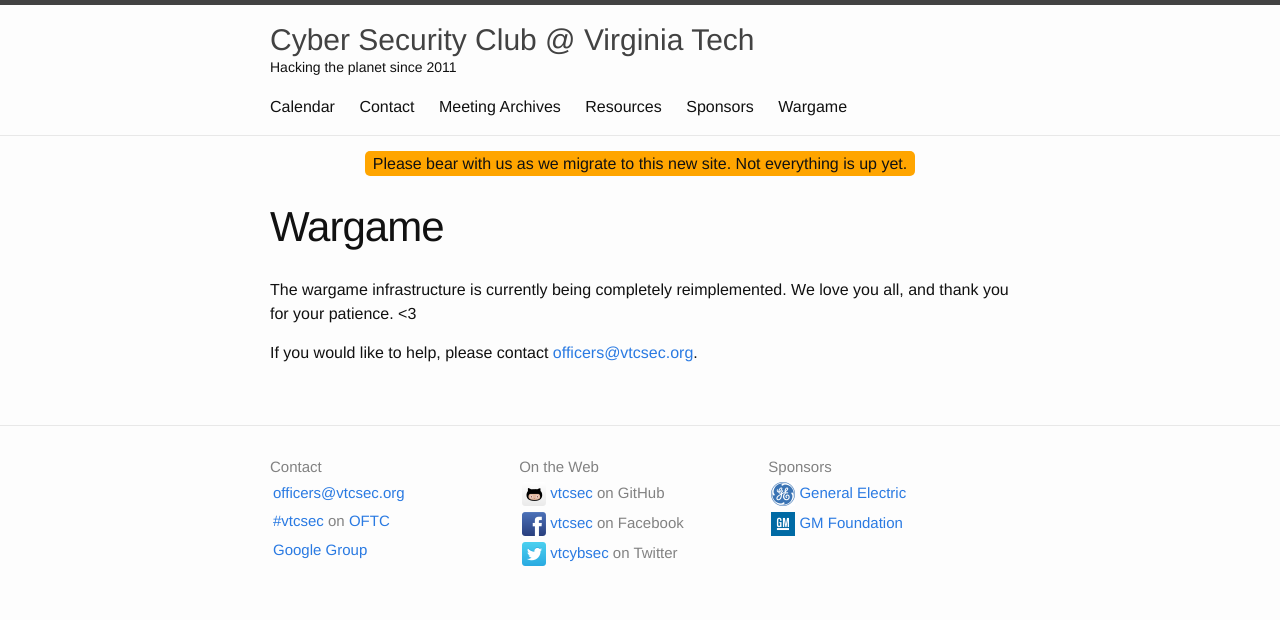
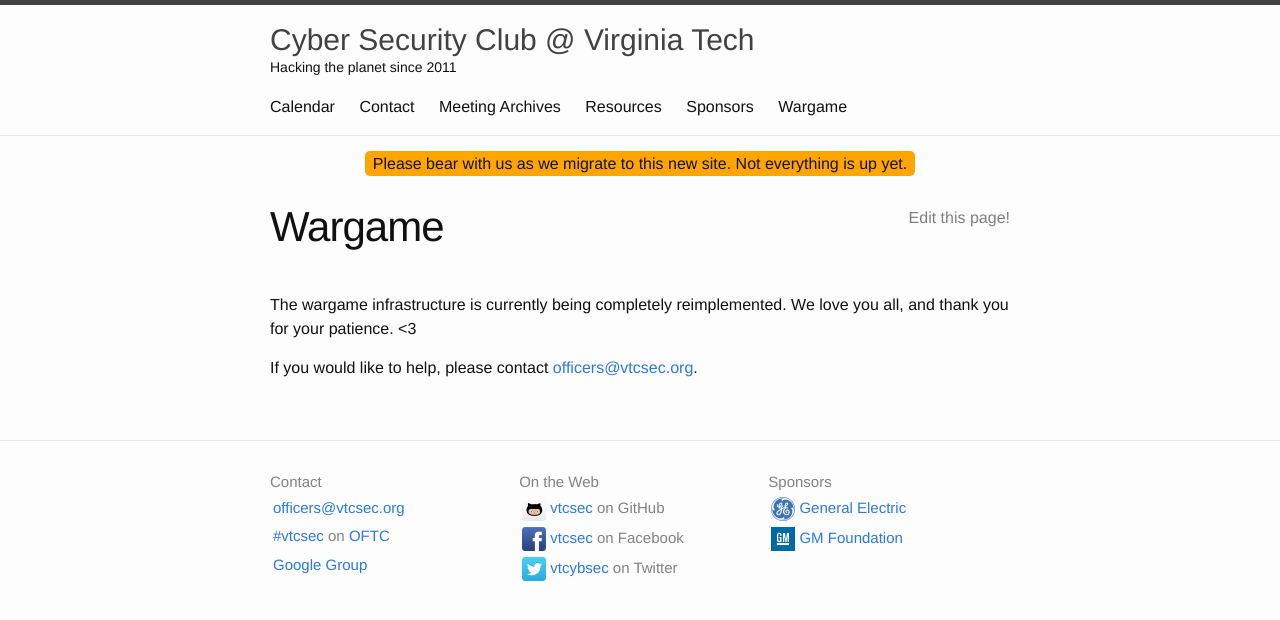
Before and after one commit to VTCSec/vtcsec.org, a Jekyll site: the page built from wargame.md, in a window 1280 px wide. Shown: the top 620 px of the page. Built offline with Jekyll 4.4.1, drawn with Linux system fonts in a browser that asks for light colours.

Commit message:
Add links to edit pages on GitHub.
Added to all except the front page (and anything else directly using
the `default` layout, which right now is nothing).

Hopefully this will encourage more participation from people other
than me. I have other projects I should be spending my nights on
instead.

```diff
--- a/_config.yml
+++ b/_config.yml
@@ -8,6 +8,7 @@ description: >
   including physical, social, hardware, and software.
 url: "http://vtcsec.org"
 timezone: US/Eastern
+edit_url: https://github.com/vtcsec/vtcsec.org/edit/gh-pages/
 
 collections:
   meetings:
--- /dev/null
+++ b/_includes/edit.html
@@ -0,0 +1 @@
+<a class="edit-page" href="{{ site.edit_url }}{{ page.path }}">Edit this page!</a>
--- a/_layouts/meeting.html
+++ b/_layouts/meeting.html
@@ -8,6 +8,7 @@ layout: default
 <div class="post">
 
   <header class="post-header">
+    {% include edit.html %}
     <h1 class="post-title">{{ meeting.what }}</h1>
     <p class="post-meta">
       {% include meeting-fmt.html %}
--- a/_layouts/page.html
+++ b/_layouts/page.html
@@ -4,6 +4,7 @@ layout: default
 <div class="post">
 
   <header class="post-header">
+    {% include edit.html %}
     <h1 class="post-title">{{ page.title }}</h1>
   </header>
 
--- a/_layouts/post.html
+++ b/_layouts/post.html
@@ -4,6 +4,7 @@ layout: default
 <div class="post">
 
   <header class="post-header">
+    {% include edit.html %}
     <h1 class="post-title">{{ page.title }}</h1>
     <p class="post-meta">{{ page.date | date: "%b %-d, %Y" }}{% if page.author %} • {{ page.author }}{% endif %}{% if page.meta %} • {{ page.meta }}{% endif %}</p>
   </header>
--- a/_sass/_layout.scss
+++ b/_sass/_layout.scss
@@ -97,6 +97,12 @@
     background: orange;
     padding: 0.25em 0.5em;
     border-radius: 5px;
+}
+
+.edit-page,
+.edit-page:visited {
+    color: #7f7f7f;
+    float: right;
 }
 
 
@@ -223,6 +229,7 @@
 }
 
 .post-title {
+    display: inline-block;
     font-size: 42px;
     letter-spacing: -1px;
     line-height: 1;
```
Also changed, not shown: 1 other file.
